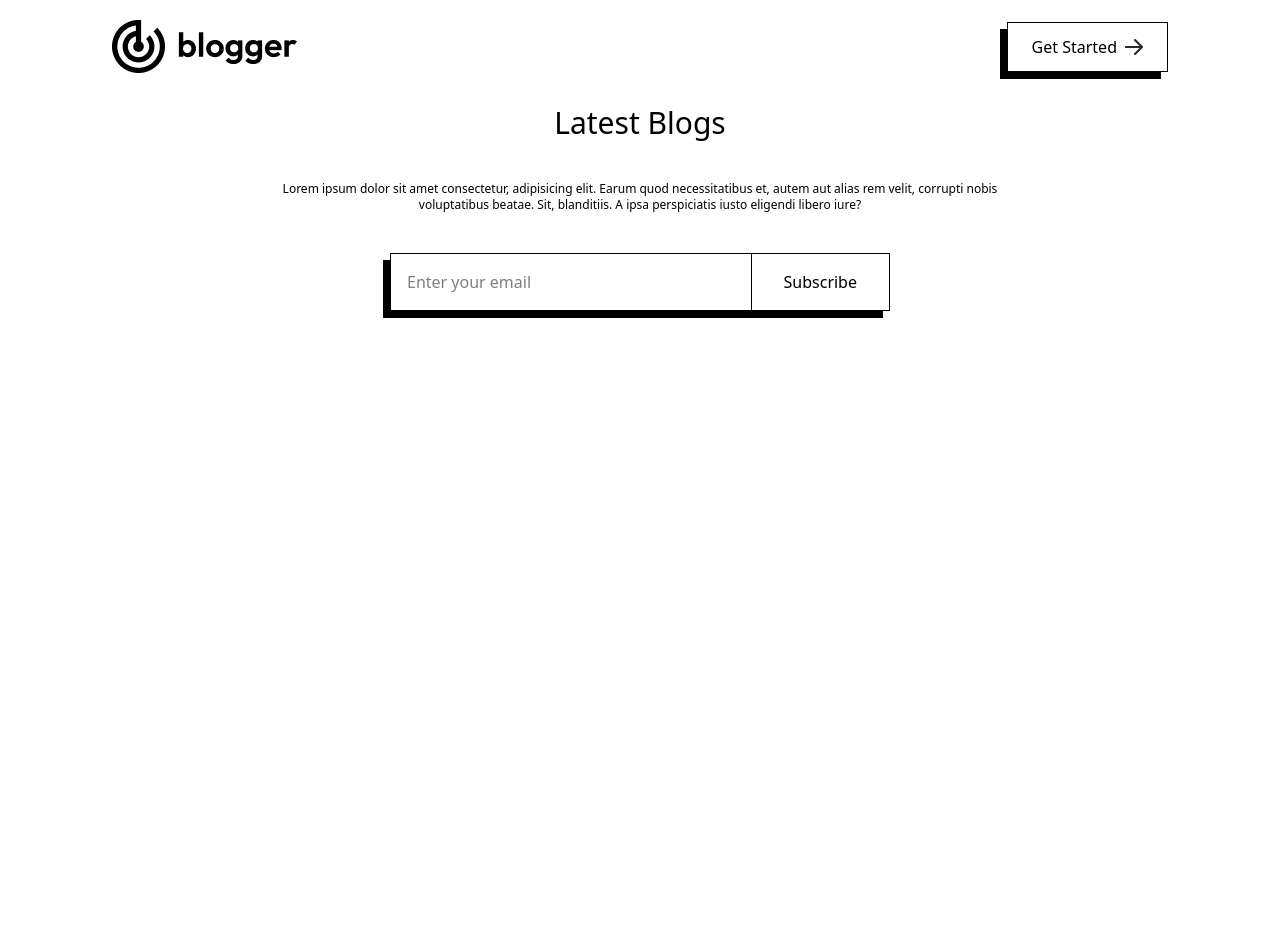
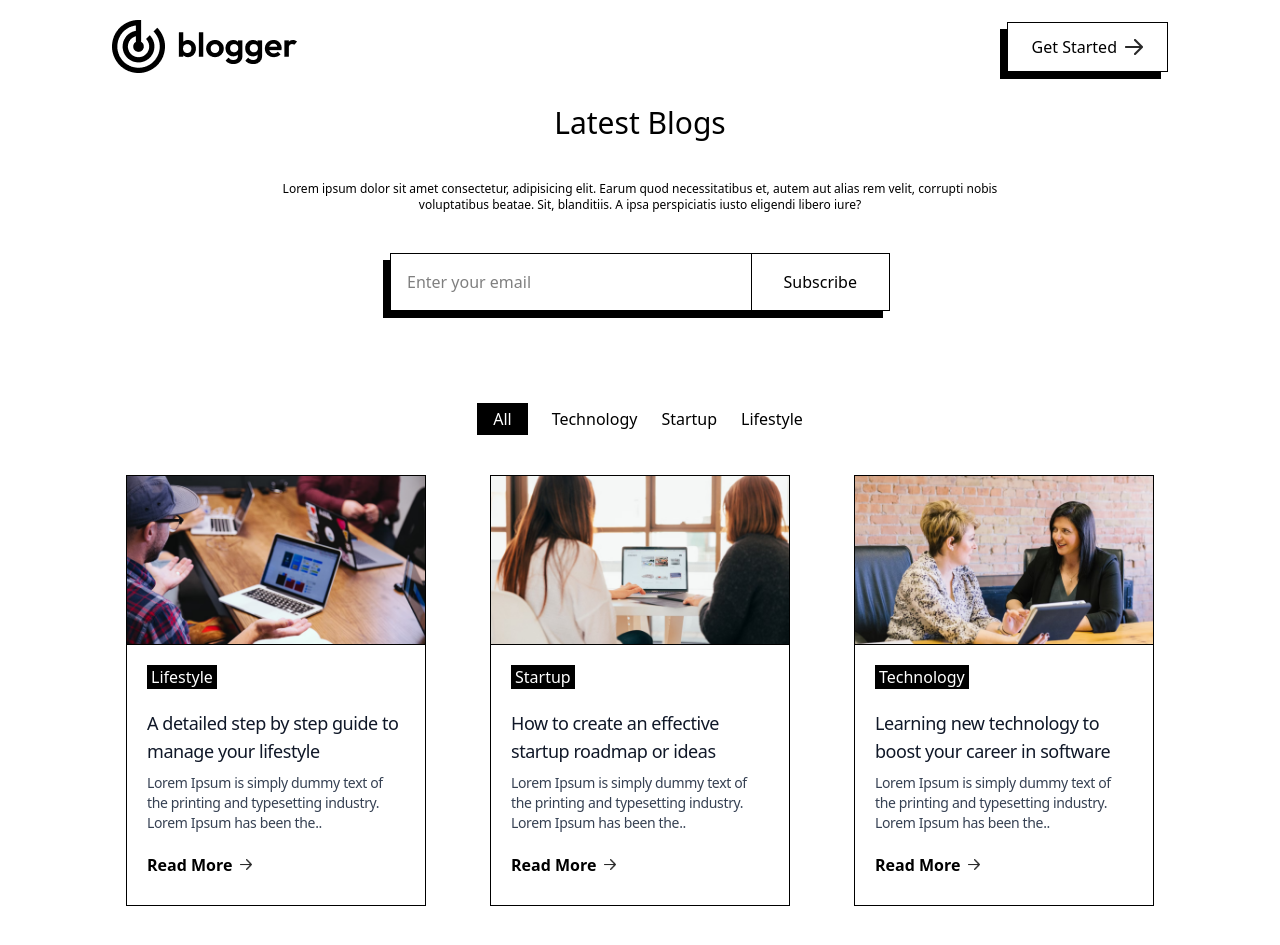
Before and after one commit to vichanuka/Blogger, a Next.js app: page / in a window 1280 px wide. Shown: the top 945 px of the page. Before the commit the page ends 800 px from the top, so only its background shows below. Built offline with nearby package versions, Linux system fonts and the light colour scheme.

Commit message:
feat: add BlogItem and BlogList components for blog display

```diff
--- /dev/null
+++ b/Components/BlogItem.jsx
@@ -0,0 +1,21 @@
+import { assets, blog_data } from "@/Assets/assets";
+import Image from "next/image";
+import React from "react";
+
+const BlogItem = ({title,description,category,image}) => {
+  return (
+    <div className="max-w-[330px] sm:max-w-[300px] bg-white border border-black hover:shadow-[-7px_7px_0px_#000000]">
+        <Image src={image} alt="" width={400} height={400} className="border-b border-black"/>
+        <p className="ml-5 mt-5 px-1 inline-block bg-black text-white test-sm">{category}</p>
+        <div className="p-5">
+            <h5 className="mb-2 text-lg font-medium tracking-tight text-gray-900">{title}</h5>
+            <p className="mb-3 text-sm tracking-tight text-gray-700">{description}</p>
+            <div className="inline-flex items-center py-2 font-semibold text-center">
+                Read More <Image src={assets.arrow} alt="" width={12} className="ml-2"/>
+            </div>
+        </div>
+    </div>
+  );
+};
+
+export default BlogItem;
--- /dev/null
+++ b/Components/BlogList.jsx
@@ -0,0 +1,24 @@
+import React, { useState } from 'react'
+import BlogItem from './BlogItem'
+import { blog_data } from '@/Assets/assets'
+
+const BlogList = () => {
+    const [menu,setMenu] = useState("All");
+  return (
+    <div>
+        <div className='flex justify-center gap-6 my-10'>
+            <button onClick={()=>setMenu('All')} className={menu==="All"?'bg-black text-white py-1 px-4 rounded-small':""}>All</button>
+            <button onClick={()=>setMenu('Technology')}>Technology</button>
+            <button onClick={()=>setMenu('Startup')}>Startup</button>
+            <button onClick={()=>setMenu('lifestyle')}>Lifestyle</button>
+        </div>
+        <div className='flex flex-wrap justify-around gap-1 gap-y-10 mb-16 xl:mx-24'>
+            {blog_data.map((item,index)=>{
+                return <BlogItem key={index} image={item.image} title={item.title} description={item.description} category={item.category}/>
+            })}
+        </div>
+    </div>
+  )
+}
+
+export default BlogList
--- a/app/page.js
+++ b/app/page.js
@@ -1,8 +1,11 @@
+"use client";
+import BlogList from "@/Components/BlogList";
 import Header from "@/Components/Header";
 export default function Home() {
   return (
     <>
     <Header/>
+    <BlogList/>
 
     </>
   );
```
